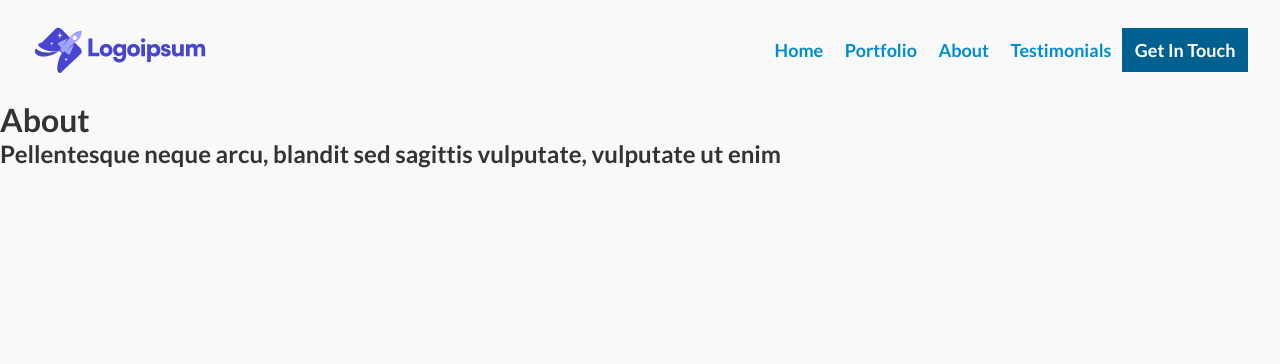
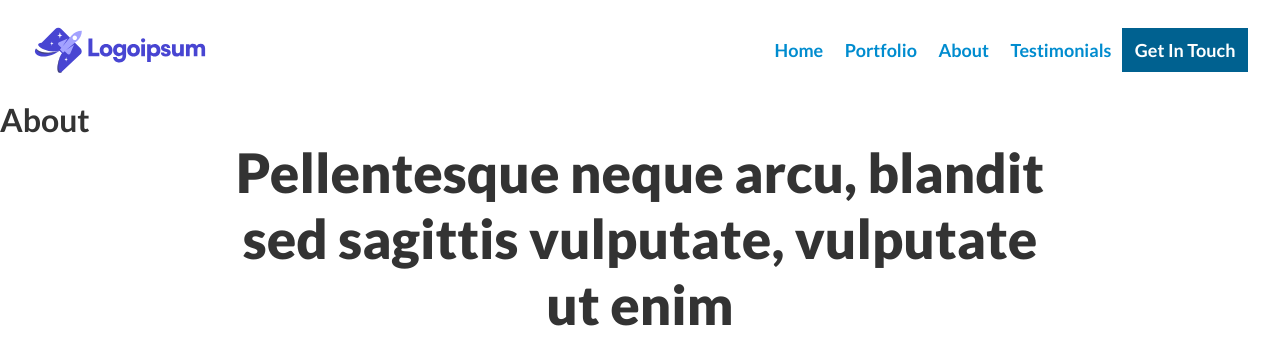
Before and after one commit to lopezg3000/LopezgPortfolio, a React (Create React App) app: page /about in a window 1280 px wide. Shown: the top 364 px of the page. Built offline with nearby package versions, Linux system fonts and the light colour scheme.

Commit message:
card wrappers added to content

```diff
--- a/src/App.css
+++ b/src/App.css
@@ -2,7 +2,7 @@
   box-sizing: border-box;
   font-family: lato, sans-serif;
   color: #333;
-  background: #f9f9f9;
+  /* background: #f9f9f9; */
   list-style-type: none;
   margin: 0;
   text-decoration: none;
--- a/src/common/Card.jsx
+++ b/src/common/Card.jsx
@@ -7,7 +7,8 @@ const Card = ({ cardImagePath, cardHeadline, cardDescription, link }) => {
     // const [] = styles; -once I create the styles I will add them to html tags
 
     return (
-        <div>
+        <div className='card-wrapper'>
+            <div className='card-body'>
                 <Image imagePath={cardImagePath} />
                 <Content
                     headline={cardHeadline}
@@ -15,6 +16,7 @@ const Card = ({ cardImagePath, cardHeadline, cardDescription, link }) => {
                     link={link}
                 />
             </div>
+        </div>
     );
 }
 
--- a/src/common/Content.jsx
+++ b/src/common/Content.jsx
@@ -3,7 +3,7 @@ import { FontAwesomeIcon } from '@fortawesome/react-fontawesome';
 
 const Content = ({ headline, description, link, icon }) => {
     return (
-        <React.Fragment>
+        <div className='content'>
             {icon && <FontAwesomeIcon icon={icon} />}
             <h3>
                 {link ? (
@@ -13,7 +13,7 @@ const Content = ({ headline, description, link, icon }) => {
                 ) : headline}
             </h3>
             <p>{description}</p>
-        </React.Fragment>
+        </div>
     );
 }
 
--- a/src/common/Image.jsx
+++ b/src/common/Image.jsx
@@ -2,7 +2,7 @@ import React from 'react'
 
 const Image = ({ imagePath }) => {
     return (
-        <div>
+        <div className='image-wrapper'>
             <img src={imagePath} />
         </div>
     );
--- a/src/common/Introduction.jsx
+++ b/src/common/Introduction.jsx
@@ -1,16 +1,10 @@
 import React from 'react'
 
-const Introduction = ({ section, sectionWrapper, headlineClass, paragraphClass }) => {
+const Introduction = ({ section }) => {
     return (
-        <section className={sectionWrapper}>
-            <h1 className={headlineClass}>
-                {section.headline}
-            </h1>
-            {section.description && (
-                <p className={paragraphClass}>
-                    {section.description}
-                </p>
-            )}
+        <section className='introduction-wrapper'>
+            <h1>{section.headline}</h1>
+            {section.description && <p>{section.description}</p>}
         </section>
     );
 }
--- a/src/components/home/Home.jsx
+++ b/src/components/home/Home.jsx
@@ -11,12 +11,7 @@ const [home] = introductions;
 function Home() {
     return (
         <div className='main-container'>
-            <Introduction
-                sectionWrapper='section-wrapper'
-                headlineClass='headline'
-                paragraphClass='paragraph'
-                section={home}
-            />
+            <Introduction section={home} />
             <Skills />
             <FeaturedWork />
             <Contact />
--- a/src/components/home/Skills.jsx
+++ b/src/components/home/Skills.jsx
@@ -1,10 +1,11 @@
-import React from 'react'
+import React from 'react';
+import './skills.css';
 import Card from './../../common/Card';
 
 
 const Skills = () => {
     return (
-        <React.Fragment>
+        <div className='skills-container'>
             <Card
                 cardImagePath='https://picsum.photos/200'
                 cardHeadline='Nunc molestie'
@@ -20,7 +21,7 @@ const Skills = () => {
                 cardHeadline='Integer nunc'
                 cardDescription='Integer nunc dolor, tincidunt a'
             />
-        </React.Fragment>
+        </div >
     );
 }
 
--- a/src/components/home/home.css
+++ b/src/components/home/home.css
@@ -3,18 +3,18 @@
     padding: 3em 2rem 4em;
 }
 
-.section-wrapper {
+.introduction-wrapper {
     margin: 0 auto;
     width: 826px;
     text-align: center;
 }
 
-h1.headline {
+.introduction-wrapper h1 {
     font-weight: 900;
-    font-size: clamp(1.8em,calc(1em + 3vw),4.6em);
+    font-size: clamp(1.8em,calc(1em + 3vw),4.6em); /* check out docs https://developer.mozilla.org/en-US/docs/Web/CSS/clamp()*/
 }
 
-p.paragraph {
+.introduction-wrapper p {
     width: 700px;
     font-size: clamp(1.125em,2vw,2em);
     font-weight: 300;
--- /dev/null
+++ b/src/components/home/skills.css
@@ -0,0 +1,23 @@
+.skills-container {
+    width: 960px;
+    min-width: 960px;
+    margin: 0 auto;
+    display: flex;
+    gap: 5%;
+}
+
+.skills-container .card-wrapper {
+    width: 30%;
+    height: auto;
+    background-color: #f9f9f9;
+}
+
+.skills-container .card-wrapper div {
+    display: flex;
+    justify-content: center;
+}
+
+.skills-container .card-wrapper img {
+    margin: 0 auto;
+    width: 140px;
+}
```
Lines whose indentation alone changed are shown as unchanged.
